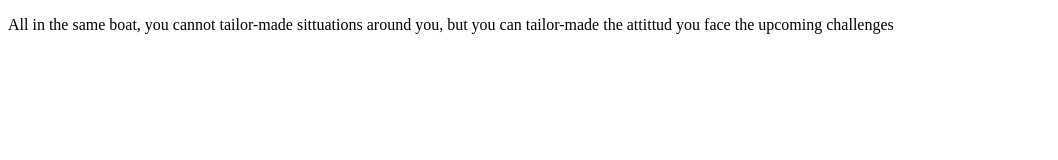
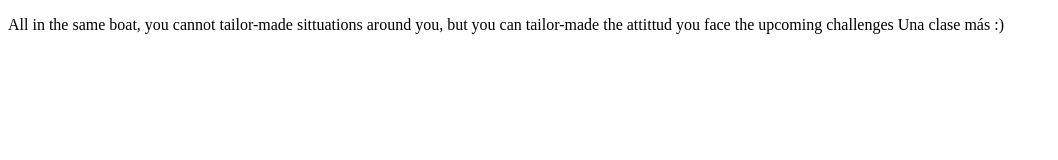
Before and after one commit to humrockss0/personalProjects, a plain HTML site: page index.html in a window 1280 px wide. Shown: the whole page, without its empty margins (0-1058 px from the left). Drawn offline with Linux system fonts and the light colour scheme.

Commit message:
cambios ultima clase

```diff
--- a/index.html
+++ b/index.html
@@ -9,6 +9,7 @@
 <body>
     <p>
         All in the same boat, you cannot tailor-made sittuations around you, but you can tailor-made the attittud you face the upcoming challenges
+        Una clase más :)
     </p>
 </body>
 </html>
```
